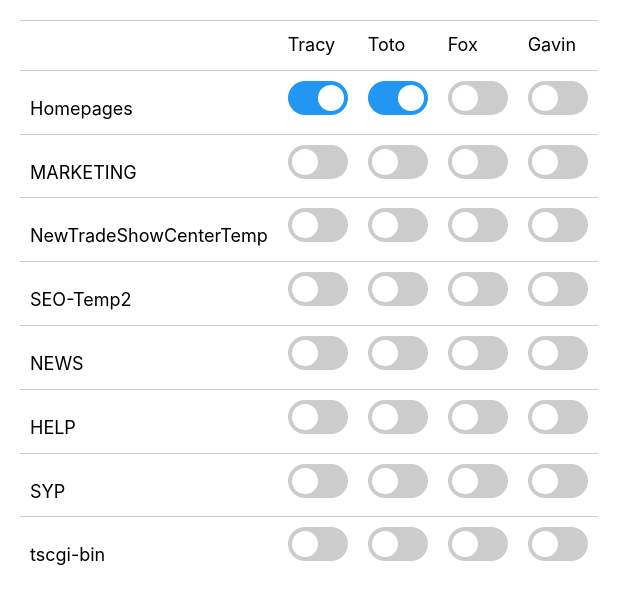
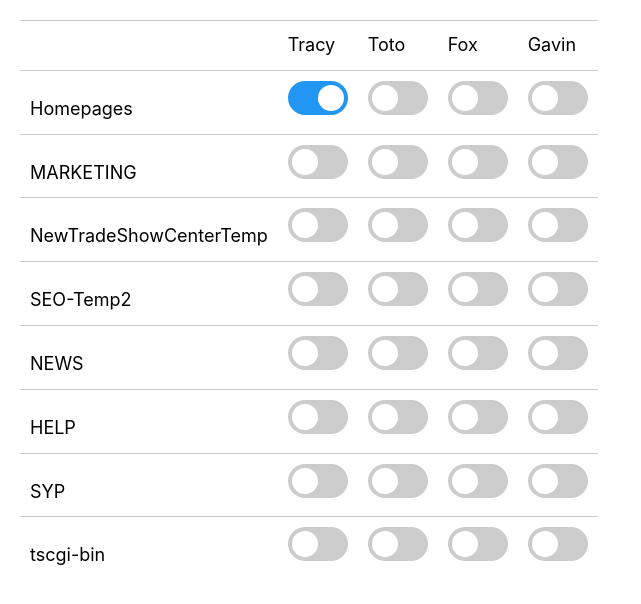
Before and after one commit to TotoHu/nextjs-blog, a Next.js app: page /work in a window 1280 px wide. Shown: the top 604 px of the page, without its empty margins (0-641 px from the left). Built offline with nearby package versions, Linux system fonts and the light colour scheme.

Commit message:
no message

```diff
--- a/pages/api/brunch.json
+++ b/pages/api/brunch.json
@@ -1 +1 @@
-[{"id":"1","brunchid":"1","memberids":",2,1"}]
+[{"id":"1","brunchid":"1","memberids":",1"},{"id":"2","brunchid":"2","memberids":""}]
--- a/pages/work.js
+++ b/pages/work.js
@@ -1,10 +1,9 @@
 var React = require("react");
 import axios from 'axios'
 
-export async function getStaticProps() {
+/* export async function getStaticProps() {
   const response = await axios.get('/api/workapi', {
     proxy: {
-      host: '127.0.0.1',
       port: 3000,
     }
   });
@@ -15,7 +14,7 @@ export async function getStaticProps() {
         data
       }// will be passed to the page component as props
   }
-}
+} */
 
 
 class BrunchForm extends React.Component {
@@ -50,7 +49,6 @@ class BrunchForm extends React.Component {
   async getList(){
     const response = await axios.get('/api/workapi', {
       proxy: {
-        host: 'localhost',
         port: 3000,
       }
     });
@@ -70,7 +68,6 @@ class BrunchForm extends React.Component {
         status
       },
       proxy: {
-        host: 'localhost',
         port: 3000,
       }
     }).then(function(res){
@@ -119,7 +116,7 @@ class BrunchForm extends React.Component {
 
 }
 
-export default function Work({data}) {//, data
+export default function Work() {//, data
 
   return (
     <>
```
